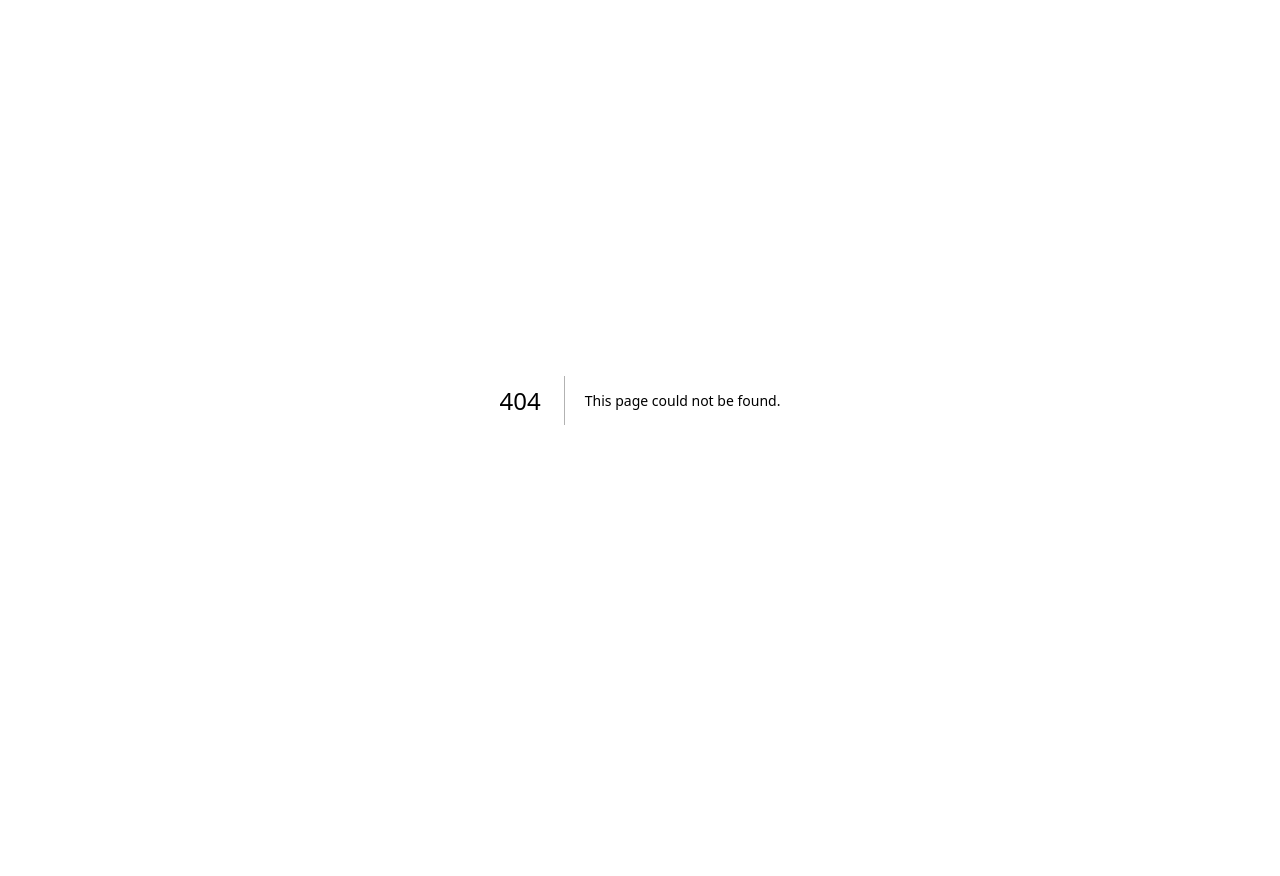
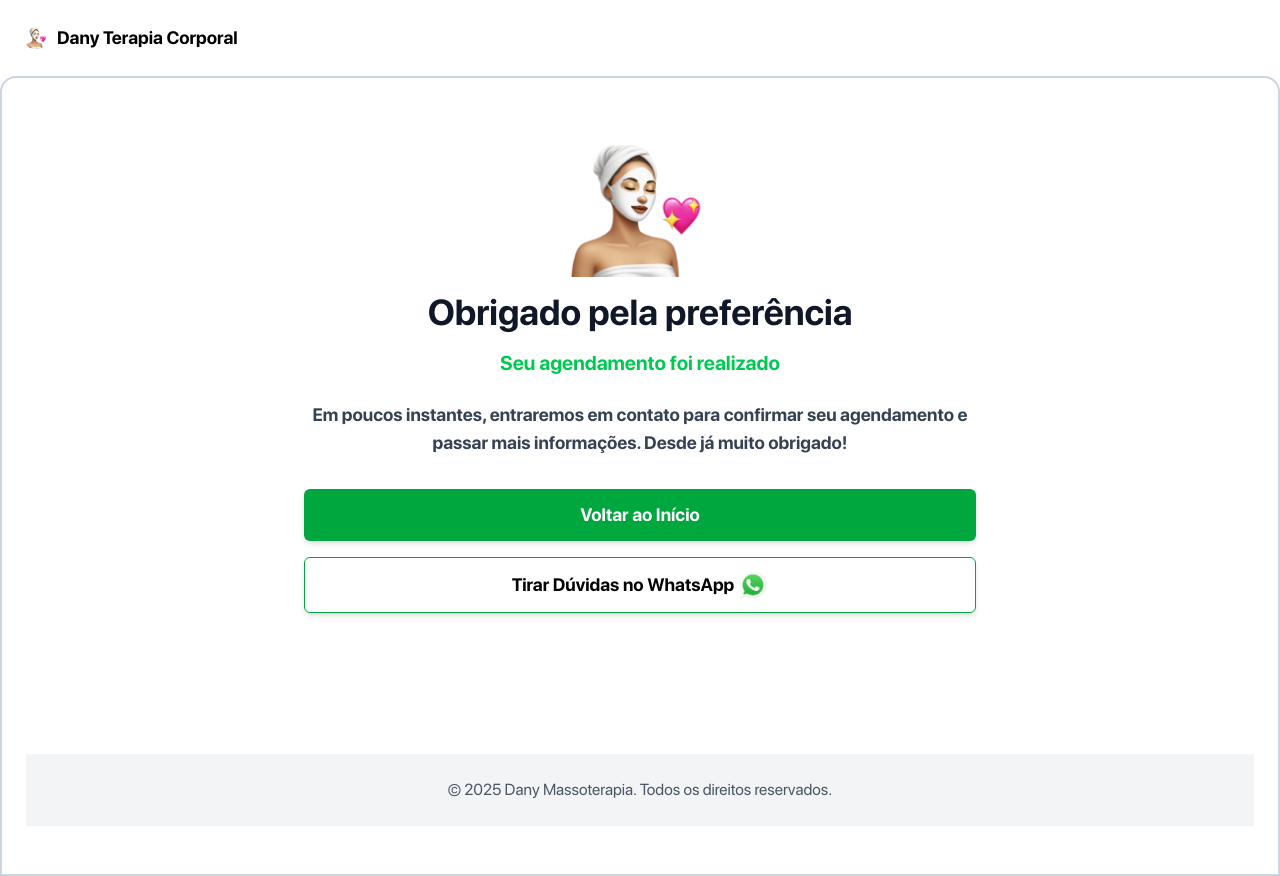
Before and after one commit to thomas-almeida/dany-next-site, a Next.js app: page /obrigado in a window 1280 px wide. Before the commit this address had no page. Before the commit the page ends 800 px from the top, so only its background shows below. Built offline with nearby package versions, Linux system fonts and the light colour scheme.

Commit message:
pagina obrigado

```diff
--- /dev/null
+++ b/app/obrigado/page.js
@@ -0,0 +1,126 @@
+import Image from 'next/image';
+import Link from 'next/link';
+import Script from 'next/script';
+
+export const metadata = {
+  title: 'Agendamento Confirmado - Dany Massoterapia',
+  description: 'Seu agendamento foi realizado com sucesso. Em breve entraremos em contato para confirmação.',
+  keywords: 'confirmação de agendamento, massagem São Paulo, obrigado',
+  authors: [{ name: 'Dany Massoterapia' }],
+  openGraph: {
+    type: 'website',
+    locale: 'pt_BR',
+    url: 'https://seusite.com/obrigado',
+    siteName: 'Dany Massoterapia',
+    images: [
+      {
+        url: '/obrigado.png',
+        width: 800,
+        height: 600,
+        alt: 'Agendamento confirmado',
+      },
+    ],
+  },
+};
+
+export default function ThankYouPage() {
+  return (
+    <>
+      <Script
+        id="schema-local-business"
+        type="application/ld+json"
+        dangerouslySetInnerHTML={{
+          __html: JSON.stringify({
+            "@context": "https://schema.org",
+            "@type": "LocalBusiness",
+            "name": "Dany Massoterapia",
+            "image": "/logo.png",
+            "priceRange": "R$ 150 - R$ 250",
+            "address": {
+              "@type": "PostalAddress",
+              "streetAddress": "R. Cubatão, 193",
+              "addressLocality": "Vila Mariana",
+              "addressRegion": "SP"
+            },
+            "telephone": "+5511987871375",
+            "url": "https://seusite.com"
+          })
+        }}
+      />
+
+      <header className="flex px-6 py-6 flex-col" role="banner">
+        <nav aria-label="Navegação principal">
+          <div className="flex justify-start items-center">
+            <Image
+              src="/logo.png"
+              alt="Logo Dany Massoterapia"
+              width={25}
+              height={25}
+              className="mr-2 rounded-full"
+              loading="lazy"
+            />
+            <Link href="/" className="text-lg font-semibold" aria-current="page">
+              Dany Terapia Corporal
+            </Link>
+          </div>
+        </nav>
+      </header>
+
+      <main className="bg-white flex flex-col items-center text-center px-6 py-12 pt-6 rounded-t-2xl border-2 border-slate-300 min-h-screen" role="main">
+        <section className="my-6 flex-1">
+          <div className="text-4xl font-bold mb-6 flex flex-col items-center">
+            <Image
+              src="/obrigado.png"
+              alt="Ilustração de confirmação"
+              width={160}
+              height={160}
+              className="my-4"
+              loading="eager"
+            />
+            <h1 className="text-gray-900">Obrigado pela preferência</h1>
+            <h2 className="text-xl mt-4 text-green-500">
+              Seu agendamento foi realizado
+            </h2>
+          </div>
+
+          <p className="text-gray-700 text-lg mb-8 font-semibold max-w-2xl mx-auto">
+            Em poucos instantes, entraremos em contato para confirmar seu agendamento e passar mais informações.
+            Desde já muito obrigado!
+          </p>
+
+          <div className="space-y-4 mb-12 w-full">
+            <Link
+              href="/"
+              className="inline-block w-full bg-green-600 text-white text-lg font-semibold rounded-md px-6 py-3 shadow-md hover:bg-green-700 transition-colors"
+              aria-label="Voltar ao início"
+            >
+              Voltar ao Início
+            </Link>
+
+            <a
+              href="https://wa.me/5511987871375"
+              target="_blank"
+              rel="noopener noreferrer"
+              className="flex justify-center items-center w-full text-lg font-semibold rounded-md px-6 py-3 shadow-md border border-green-600 hover:bg-green-50 transition-colors"
+              aria-label="Tirar dúvidas no WhatsApp"
+            >
+              Tirar Dúvidas no WhatsApp
+              <Image
+                src="/whatsapp.webp"
+                className="w-[30px] ml-1"
+                alt="Ícone do WhatsApp"
+                width={30}
+                height={30}
+                loading="lazy"
+              />
+            </a>
+          </div>
+        </section>
+
+        <footer className="text-center py-6 bg-gray-100 text-gray-600 w-full">
+          <p>&copy; {new Date().getFullYear()} Dany Massoterapia. Todos os direitos reservados.</p>
+        </footer>
+      </main>
+    </>
+  );
+}
```
